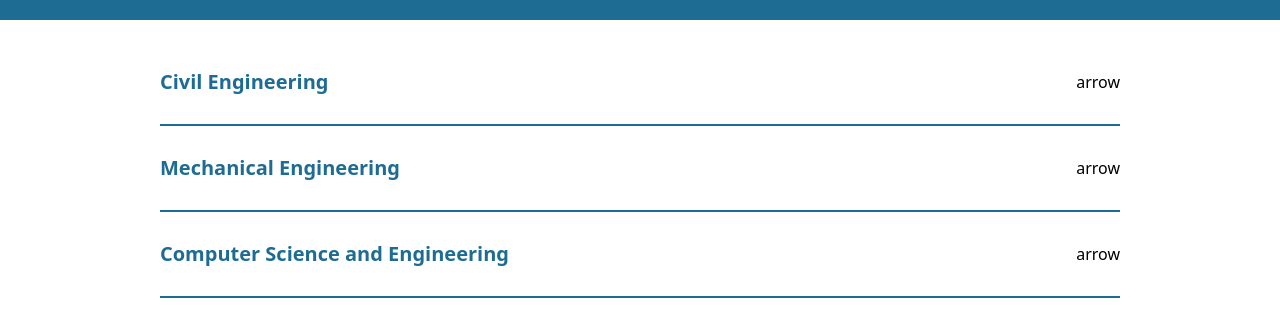
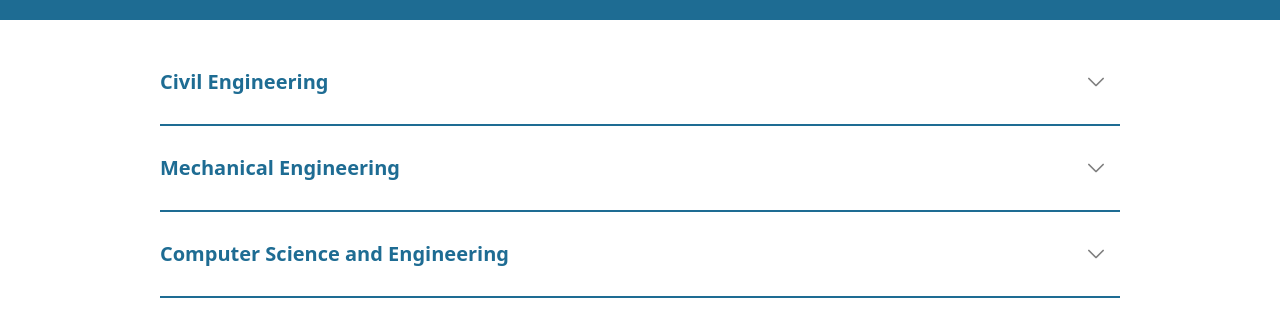
Before and after one commit to Shefaoudeen/PTU-research-website, a React (Vite) app: page /supervisors in a window 1280 px wide. Shown: the part 488-800 px from the top of the page. Built offline with nearby package versions, Linux system fonts and the light colour scheme.

Commit message:
arrow included

```diff
--- a/src/Pages/Supervisors1.jsx
+++ b/src/Pages/Supervisors1.jsx
@@ -41,11 +41,22 @@ const Supervisors1 = () => {
                   <h1 className="text-[#1e6c93] font-semibold text-xl py-5">
                     {ele.dept}
                   </h1>
-                  <div>arrow</div>
+                  <div className="pr-4">
+                    <img
+                      src={arrowIcon}
+                      className={`w-4 duration-300 ${
+                        accordionOpen == ele.id ? "rotate-180" : ""
+                      }`}
+                    />
+                  </div>
                 </div>
                 <div className="flex w-full justify-center">
                   {accordionOpen === ele.id ? (
-                    <div className="w-full text-center flex flex-col justify-center">
+                    <div
+                      className={`w-full text-center flex flex-col justify-center ${
+                        accordionOpen !== ele.id ? "max-h-0" : "h-fit"
+                      } transition-all duration-1000 ease-linear`}
+                    >
                       <h1 className="text-xl font-semibold py-4">
                         Recognized Supervisors from PTU with specialization
                       </h1>
@@ -61,7 +72,7 @@ const Supervisors1 = () => {
                                 <th className="font-normal w-[17vw]">
                                   {staff.role}
                                 </th>
-                                <th className="font-normal w-[40vw]">
+                                <th className="font-normal w-[40vw] p-2">
                                   {staff.areas}
                                 </th>
                               </tr>
@@ -81,7 +92,7 @@ const Supervisors1 = () => {
                                 {ele.pkiet.map((staff, index) => {
                                   return (
                                     <tr className="bg-slate-100">
-                                      <th className="font-normal">
+                                      <th className="font-normal p-2">
                                         {index + 1}
                                       </th>
                                       <th className="font-normal w-[17vw]">
@@ -90,7 +101,7 @@ const Supervisors1 = () => {
                                       <th className="font-normal w-[17vw]">
                                         {staff.role}
                                       </th>
-                                      <th className="font-normal w-[40vw]">
+                                      <th className="font-normal w-[40vw] p-2">
                                         {staff.areas}
                                       </th>
                                     </tr>
```
